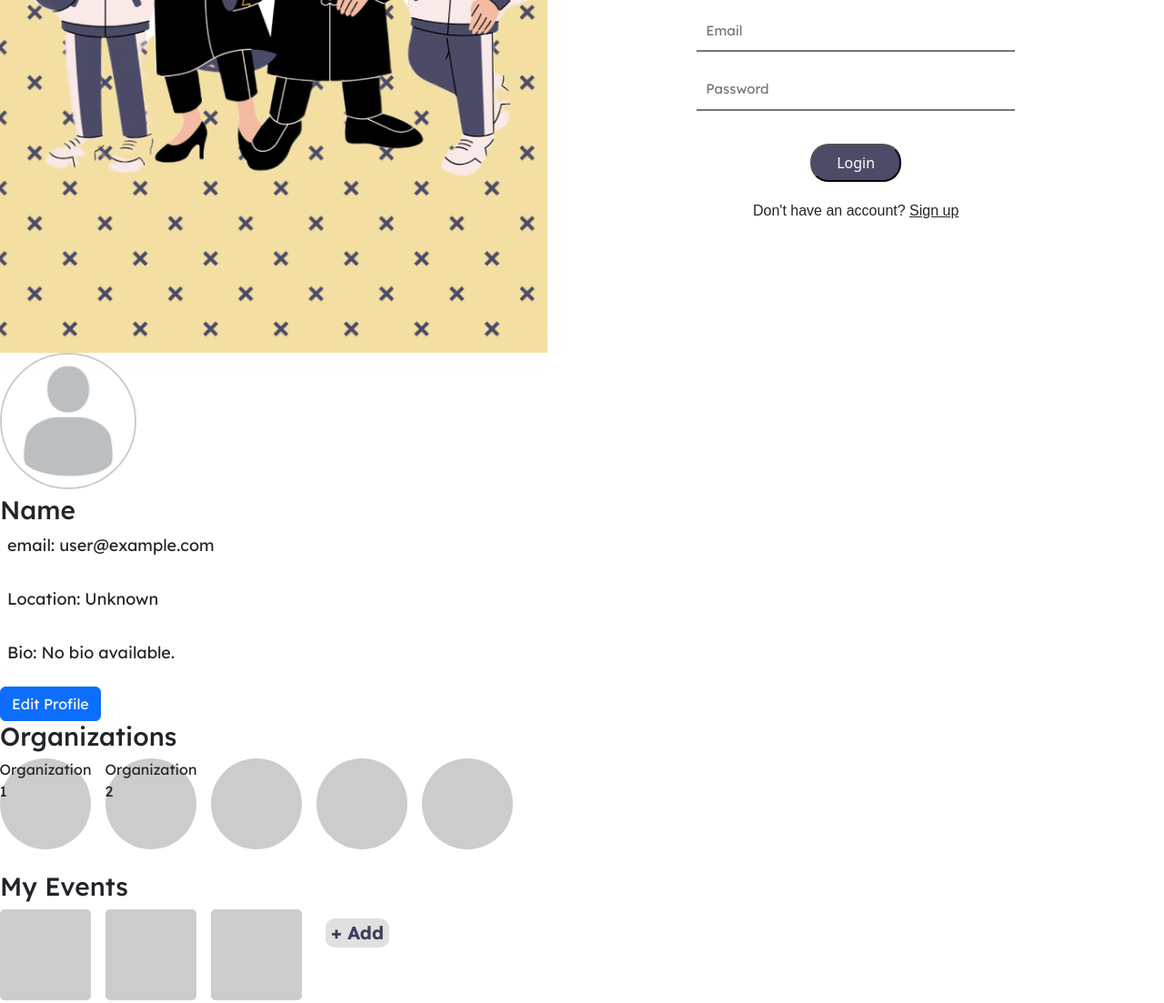
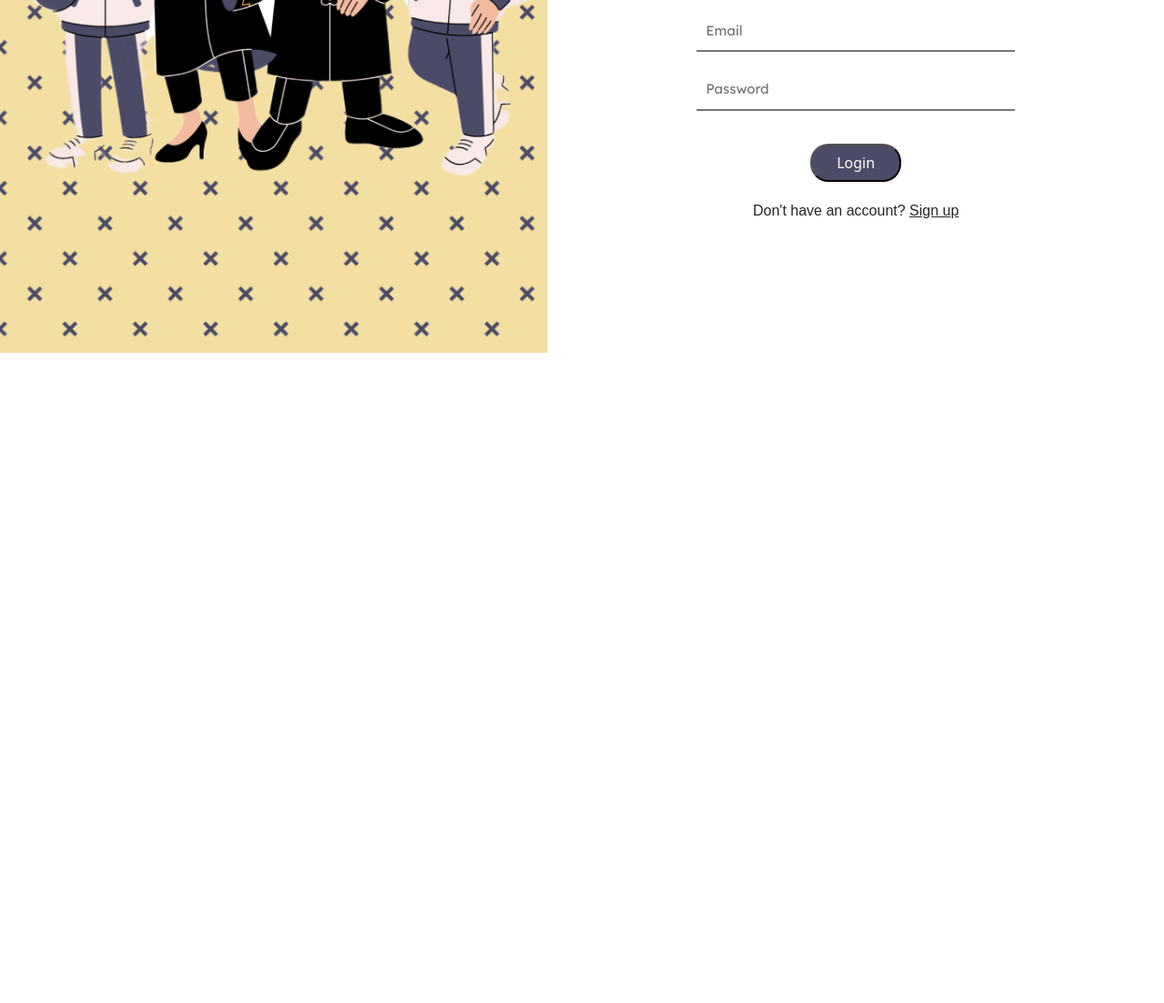
Before and after one commit to stephliu39/info442, a website: page public/index.html in a window 1280 px wide. Shown: the part 488-1591 px from the top of the page at 91% size. After the commit the page ends 876 px from the top, so only its background shows below. Drawn offline with nearby package versions, Linux system fonts and the light colour scheme.

Commit message:
profile page hidden

```diff
--- a/public/index.html
+++ b/public/index.html
@@ -240,7 +240,7 @@
       </section>
 
       <!-- Profile Page -->
-      <section id="profile-page">
+      <section id="profile-page" class="hidden">
         <div class="profile-pic">
           <label class="-label" for="file">
             <span class="picture"></span>
```
